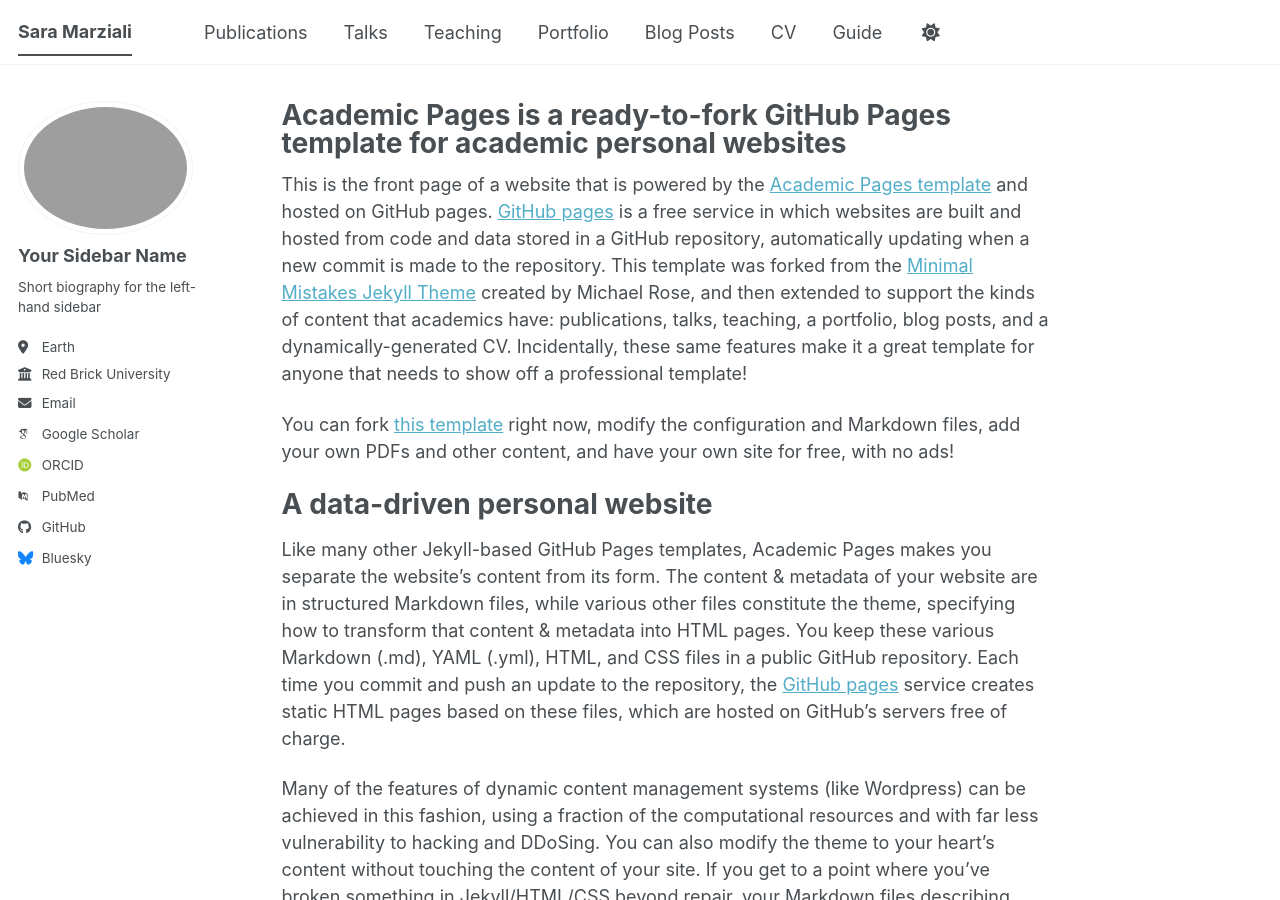
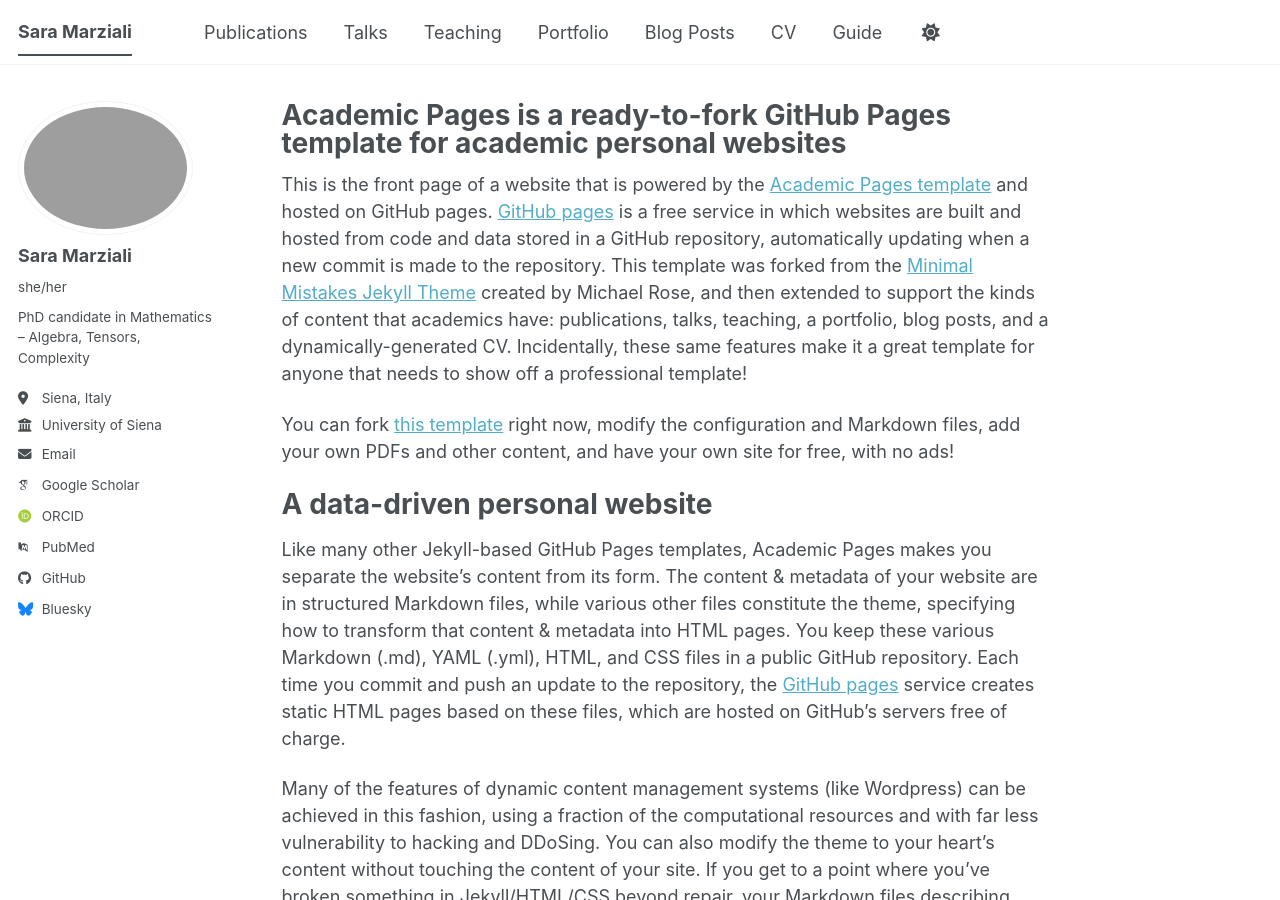
Before and after one commit to MarzialiS/MarzialiS.github.io, a Jekyll site: the page built from _pages/about.md, in a window 1280 px wide and 900 px high. Built offline with Jekyll 4.4.1, drawn with Linux system fonts in a browser that asks for light colours; some web fonts are replaced; a script bundle is joined from its source files by our own code; library files that are not in the unit come from our copies.

Commit message:
Update author profile information and correct avatar image path case sensitivity

```diff
--- a/_config.yml
+++ b/_config.yml
@@ -23,12 +23,12 @@
 #               Additional customization can be done by editing /_includes/author-profile.html
 author:
   # Biographic information
-  avatar           : "/images/Profilo.jpg" # Path to your profile image placed in /images/ folder
-  name             : "Your Sidebar Name"
-  pronouns         : # example: "she/her"
-  bio              : "Short biography for the left-hand sidebar"
-  location         : "Earth"
-  employer         : "Red Brick University"
+  avatar           : "/images/Profilo.JPG" # Path to your profile image placed in /images/ folder
+  name             : "Sara Marziali" # Your name
+  pronouns         : "she/her"
+  bio              : "PhD candidate in Mathematics – Algebra, Tensors, Complexity"
+  location         : "Siena, Italy"
+  employer         : "University of Siena"
   uri              : # URL
   email            : "sara.marziali@student.unisi.it"
 
```
